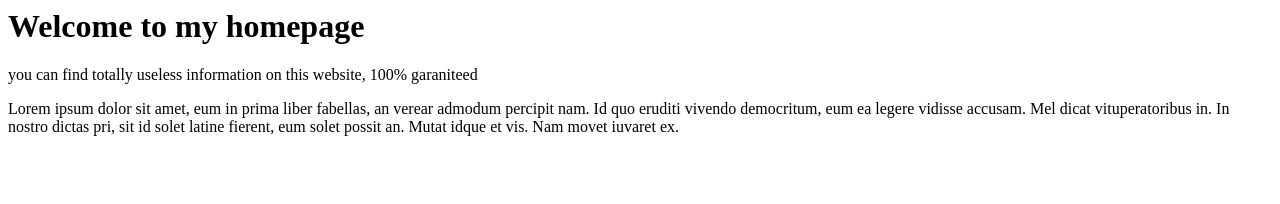
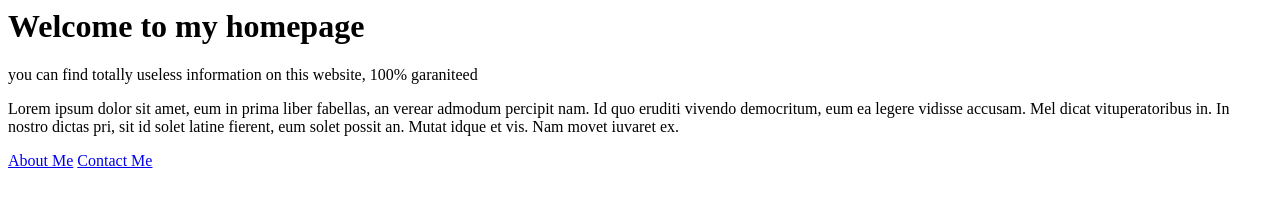
Before and after one commit to 3rfun0/mytestwebsite, a plain HTML site: page index.html in a window 1280 px wide. Drawn offline with Linux system fonts and the light colour scheme.

Commit message:
added links

```diff
--- a/index.html
+++ b/index.html
@@ -7,6 +7,8 @@
 <div>
 <p> you can find totally useless information on this website, 100% garaniteed </p>
 <p> Lorem ipsum dolor sit amet, eum in prima liber fabellas, an verear admodum percipit nam. Id quo eruditi vivendo democritum, eum ea legere vidisse accusam. Mel dicat vituperatoribus in. In nostro dictas pri, sit id solet latine fierent, eum solet possit an. Mutat idque et vis. Nam movet iuvaret ex.</p>
+<a href="aboutme.html">About Me</a>
+<a href="contactme.html">Contact Me</a>
 </div>
 </body>
 </html>
```
